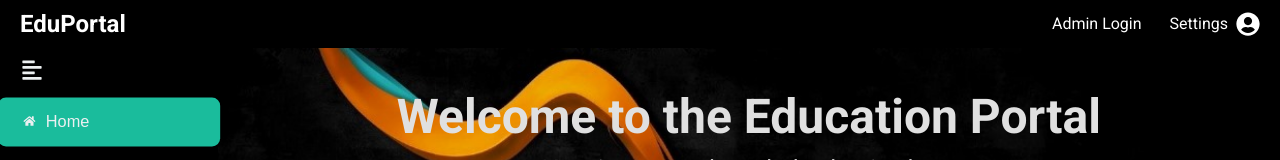
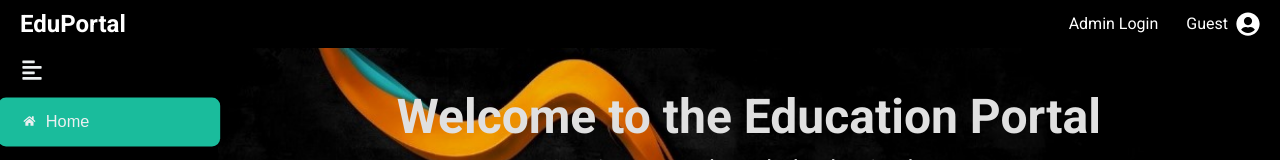
Before and after one commit to Gowtham3759/727722EUCS055-App-Development, a React (Create React App) app: page /dashboard in a window 1280 px wide. Shown: the top 160 px of the page. Built offline with nearby package versions, Linux system fonts and the light colour scheme.

Commit message:
context api added

```diff
--- a/src/Components/LoginForm.js
+++ b/src/Components/LoginForm.js
@@ -1,15 +1,16 @@
-import React, { useState } from 'react';
+import React, { useState,useContext } from 'react';
 import { Link, useNavigate } from 'react-router-dom';
 import axios from 'axios';
 import './LoginForm.css';
 import { FaEnvelope,FaLock } from 'react-icons/fa';
+import { UserContext } from './UserContext';
 
 const LoginForm = () => {
   const [email, setEmail] = useState('');
   const [password, setPassword] = useState('');
   const [loginMessage, setLoginMessage] = useState('');
   const navigate = useNavigate();
-
+  const { setUserName1 } = useContext(UserContext);
   const handleSubmit = async (e) => {
     e.preventDefault();
 
@@ -18,6 +19,7 @@ const LoginForm = () => {
     try {
       const response = await axios.get('http://localhost:8080/users');
       setLoginMessage('Login successful');
+      setUserName1(email);
       navigate('/dashboard');
     } catch (error) {
       setLoginMessage('Invalid email or password');
--- a/src/Components/Navbar.js
+++ b/src/Components/Navbar.js
@@ -1,12 +1,13 @@
-import React, { useState, useEffect } from 'react';
+import React, { useState, useEffect ,useContext} from 'react';
 import { useNavigate } from 'react-router-dom';
 import './Navbar.css';
 import { FaUserCircle, FaSignOutAlt } from 'react-icons/fa';
+import { UserContext } from './UserContext';
 
 const Navbar = ({ handleLogout, userName }) => {
   const navigate = useNavigate();
   const [dropdownOpen, setDropdownOpen] = useState(false);
-
+  const { userName1 } = useContext(UserContext);
   const toggleDropdown = () => {
     setDropdownOpen(!dropdownOpen);
   };
@@ -33,8 +34,8 @@ const Navbar = ({ handleLogout, userName }) => {
       <div className="navbar-logo" onClick={() => navigate('/')}>EduPortal</div>
       <div className="navbar-links">
         <div className="navbar-link" onClick={() => navigate('/admin')}>Admin Login</div>
-        <div className="navbar-link" onClick={() => navigate('/settings')}>Settings</div>
         <div className="account-icon" onClick={toggleDropdown} role="button" aria-haspopup="true" aria-expanded={dropdownOpen}>
+        <div className="navbar-link">{userName1?userName1:'Guest'}</div>
           <FaUserCircle size={24} />
           {dropdownOpen && (
             <div className="dropdown-menu">
--- a/src/Components/Quiz/Question.css
+++ b/src/Components/Quiz/Question.css
@@ -11,7 +11,8 @@
   }
 
   .answer-button {
-    background-color: #f0f0f0;
+    background-color: rgb(70, 152, 246);
+
     border: 3px solid black;
     width: 60vw;
     padding: 20px 20px;
--- /dev/null
+++ b/src/Components/UserContext.js
@@ -0,0 +1,16 @@
+// src/UserContext.js
+import React, { createContext, useState } from 'react';
+
+// Create the context
+export const UserContext = createContext();
+
+// Create a provider component
+export const UserProvider = ({ children }) => {
+  const [userName1, setUserName1] = useState('');
+
+  return (
+    <UserContext.Provider value={{ userName1, setUserName1 }}>
+      {children}
+    </UserContext.Provider>
+  );
+};
--- a/src/index.js
+++ b/src/index.js
@@ -3,12 +3,15 @@ import ReactDOM from 'react-dom/client';
 import './index.css';
 import App from './App';
 import reportWebVitals from './reportWebVitals';
+import { UserProvider } from './Components/UserContext';
 
 const root = ReactDOM.createRoot(document.getElementById('root'));
 root.render(
   <React.StrictMode>
     <div id='topmost'>
-      <App />
+      <UserProvider>
+        <App/>
+      </UserProvider>
     </div>
   </React.StrictMode>
 );
```
Also changed, not shown: src/App.js (+9 -1 lines).
